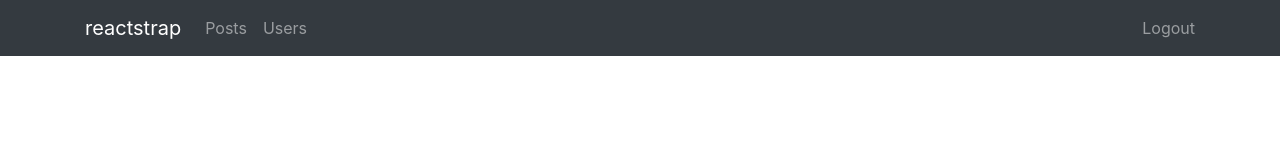
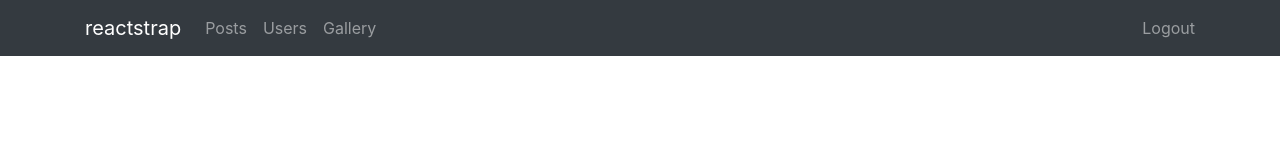
Before and after one commit to Pranishshrestha-react/fulldesign, a React (Create React App) app: page / in a window 1280 px wide. Shown: the top 160 px of the page. Built offline with nearby package versions, Linux system fonts and the light colour scheme.

Commit message:
navbar gallery updated

```diff
--- a/src/components/Navbar/index.js
+++ b/src/components/Navbar/index.js
@@ -42,6 +42,9 @@ class NavBar extends React.Component {
                         <NavItem>
                             <Link to="/users"><NavLink>Users</NavLink></Link>
                         </NavItem>
+                        <NavItem>
+                            <Link to="/albums"><NavLink>Gallery</NavLink></Link>
+                        </NavItem>
                     </Nav>
                     <NavbarText>Logout</NavbarText>
                     </Collapse>
```
